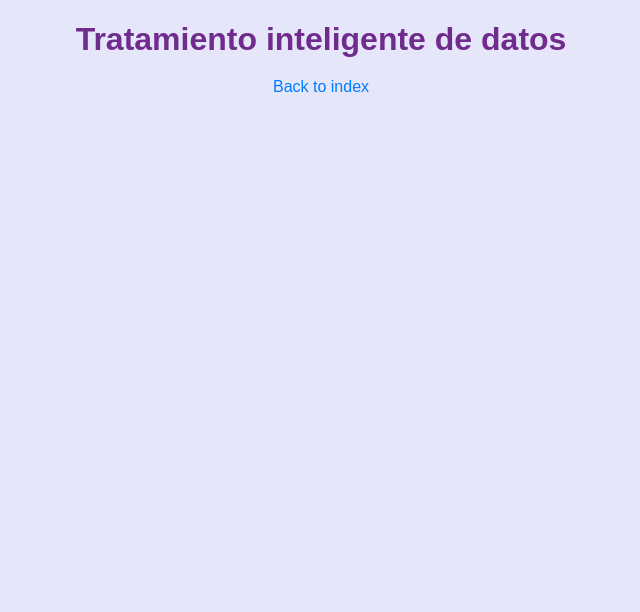
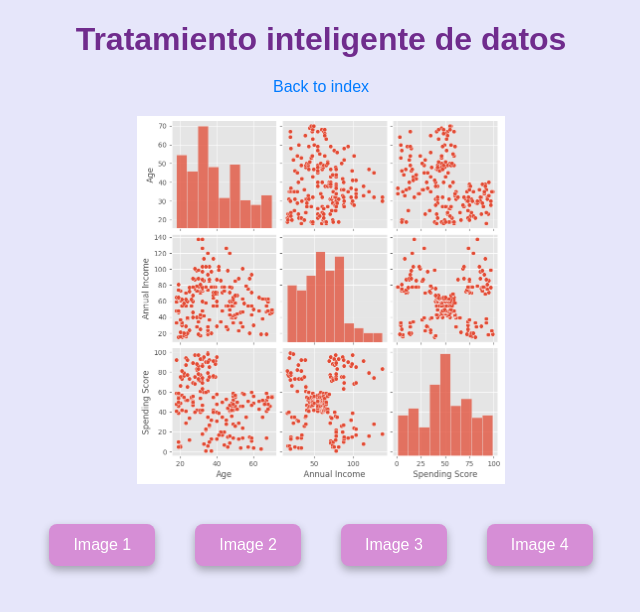
Before and after one commit to EstherMedinaQuintero/Charla-Itinerarios, a plain HTML site: page TID/TID.html in a window 1280 px wide. Shown: the whole page, without its empty margins (319-959 px from the left). Drawn offline with Linux system fonts and the light colour scheme.

Commit message:
TID añadido

```diff
--- a/TID/TID.html
+++ b/TID/TID.html
@@ -5,9 +5,81 @@
   <meta name="viewport" content="width=device-width, initial-scale=1.0">
   <title>Tratamiento inteligente de datos</title>
   <link rel="stylesheet" href="../styles.css">
+  <style>
+    #imageContainer {
+      display: flex;
+      justify-content: center;
+      margin: 20px;
+    }
+
+    #buttonContainer {
+      display: flex;
+      justify-content: center;
+    }
+
+    .image {
+      max-width: 100%;
+      height: auto;
+    }
+
+    .quarter-size {
+      width: 60%;
+      height: 60%;
+    }
+
+    .mini-size {
+      width: 30%;
+      height: 30%;
+    }
+
+    .medium-size {
+      width: 40%;
+      height: 40%;
+    }
+
+    .hidden {
+      display: none;
+    }
+
+    button {
+      display: flex;
+      justify-content: center;
+      margin: 20px;
+    }
+  </style>
 </head>
 <body>
   <h1>Tratamiento inteligente de datos</h1>
-  <a href="../index.html">Back to index</a>
+  <a href="../docs/index.html">Back to index</a>
+
+  <!-- Contenedor de imágenes -->
+  <div id="imageContainer">
+    <img src="./img/img1.png" class="image mini-size">
+    <img src="./img/img2.png" class="image hidden quarter-size">
+    <img src="./img/img3.png" class="image hidden">
+    <img src="./img/img4.png" class="image hidden medium-size">
+  </div>
+
+  <!-- Botones para navegar entre las imágenes -->
+  <div id="buttonContainer">
+    <button onclick="showImage(1)">Image 1</button>
+    <button onclick="showImage(2)">Image 2</button>
+    <button onclick="showImage(3)">Image 3</button>
+    <button onclick="showImage(4)">Image 4</button>
+  </div>
+
+  <script>
+    function showImage(index) {
+      // Ocultar todas las imágenes
+      let images = document.querySelectorAll('.image');
+      images.forEach(function(image) {
+        image.classList.add('hidden');
+      });
+
+      // Mostrar la imagen seleccionada
+      let selectedImage = document.querySelector('.image:nth-of-type(' + index + ')');
+      selectedImage.classList.remove('hidden');
+    }
+  </script>
 </body>
 </html>
```
Also changed, not shown: TID/img/img1.png (added), TID/img/img2.png (added), TID/img/img3.png (added), TID/img/img4.png (added).
